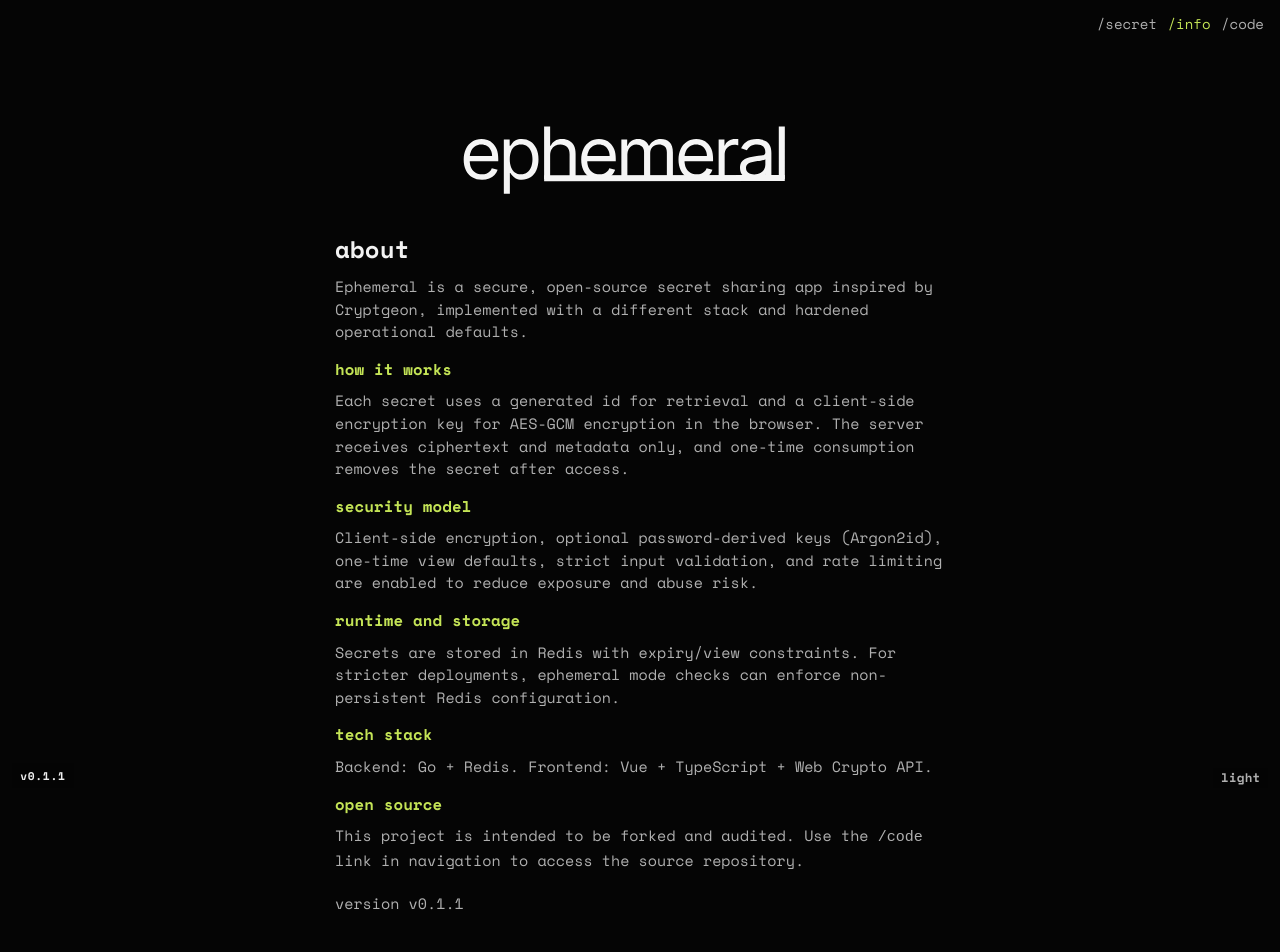
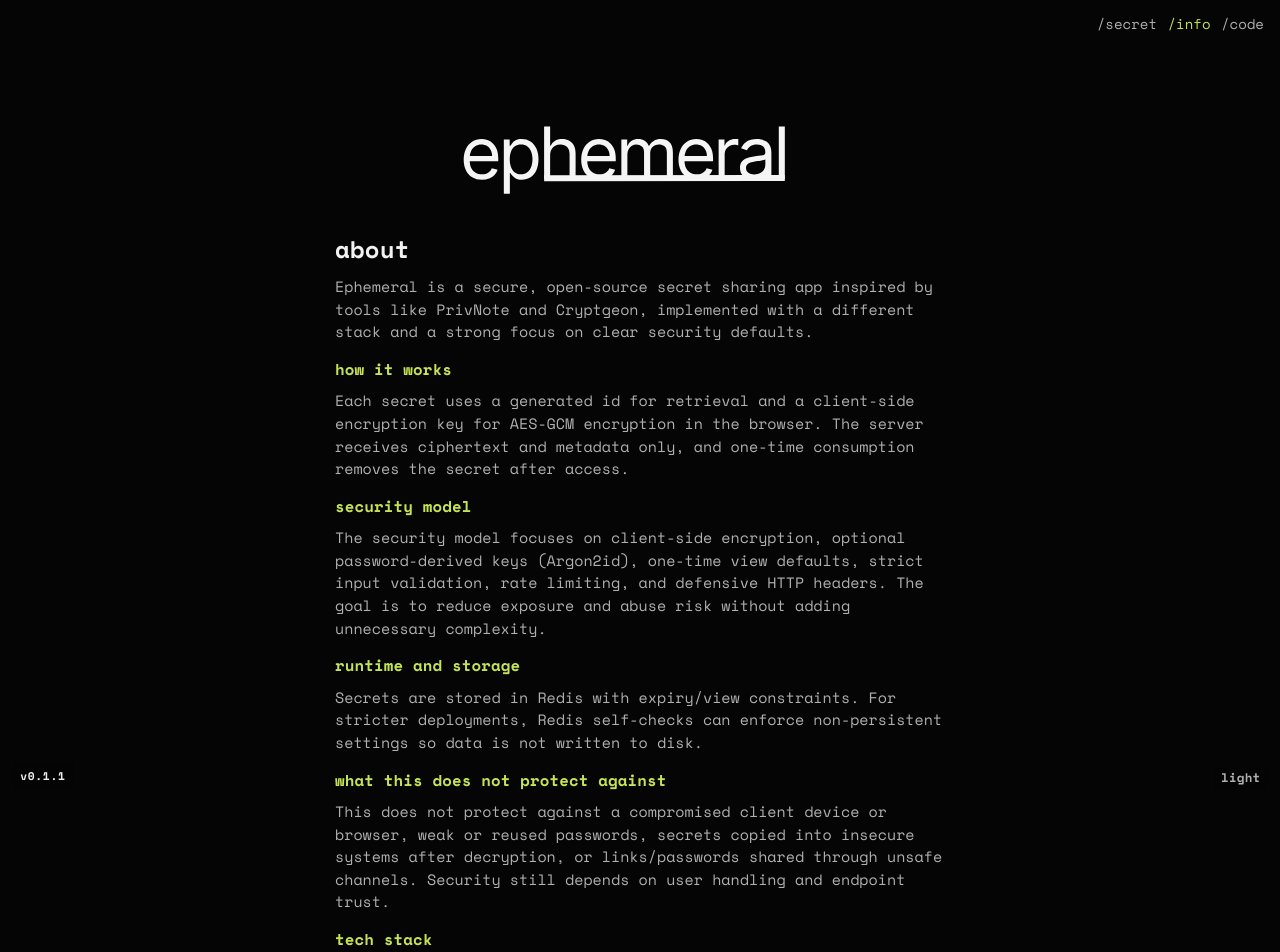
Before and after one commit to EkanSvahn/victoria-secrets, a Vue app in the folder frontend/: page /info in a window 1280 px wide. Shown: the top 952 px of the page. Built offline with nearby package versions, Linux system fonts and the light colour scheme; no server answers.

Commit message:
Docs/info threat model copy (#29)
* fix(frontend): polish create secret UI layout, controls, and file panel interactions

* docs(frontend): add security limitations section to info page

```diff
--- a/frontend/src/views/InfoView.vue
+++ b/frontend/src/views/InfoView.vue
@@ -6,8 +6,8 @@ const appVersion = __APP_VERSION__.startsWith('v') ? __APP_VERSION__ : `v${__APP
   <section class="card info-card">
     <h1>about</h1>
     <p>
-      Ephemeral is a secure, open-source secret sharing app inspired by Cryptgeon, implemented with a different stack and
-      hardened operational defaults.
+      Ephemeral is a secure, open-source secret sharing app inspired by tools like PrivNote and Cryptgeon, implemented
+      with a different stack and a strong focus on clear security defaults.
     </p>
 
     <h2>how it works</h2>
@@ -18,14 +18,22 @@ const appVersion = __APP_VERSION__.startsWith('v') ? __APP_VERSION__ : `v${__APP
 
     <h2>security model</h2>
     <p>
-      Client-side encryption, optional password-derived keys (Argon2id), one-time view defaults, strict input validation,
-      and rate limiting are enabled to reduce exposure and abuse risk.
+      The security model focuses on client-side encryption, optional password-derived keys (Argon2id), one-time view
+      defaults, strict input validation, rate limiting, and defensive HTTP headers. The goal is to reduce exposure and
+      abuse risk without adding unnecessary complexity.
     </p>
 
     <h2>runtime and storage</h2>
     <p>
-      Secrets are stored in Redis with expiry/view constraints. For stricter deployments, ephemeral mode checks can enforce
-      non-persistent Redis configuration.
+      Secrets are stored in Redis with expiry/view constraints. For stricter deployments, Redis self-checks can enforce
+      non-persistent settings so data is not written to disk.
+    </p>
+
+    <h2>what this does not protect against</h2>
+    <p>
+      This does not protect against a compromised client device or browser, weak or reused passwords, secrets copied into
+      insecure systems after decryption, or links/passwords shared through unsafe channels. Security still depends on user
+      handling and endpoint trust.
     </p>
 
     <h2>tech stack</h2>
@@ -33,8 +41,8 @@ const appVersion = __APP_VERSION__.startsWith('v') ? __APP_VERSION__ : `v${__APP
 
     <h2>open source</h2>
     <p>
-      This project is intended to be forked and audited. Use the <code>/code</code> link in navigation to access the source
-      repository.
+      This project is intended to be audited, self-hosted, and forked. Use the <code>/code</code> link in navigation to
+      access the source repository.
     </p>
 
     <p class="version">version {{ appVersion }}</p>
```
